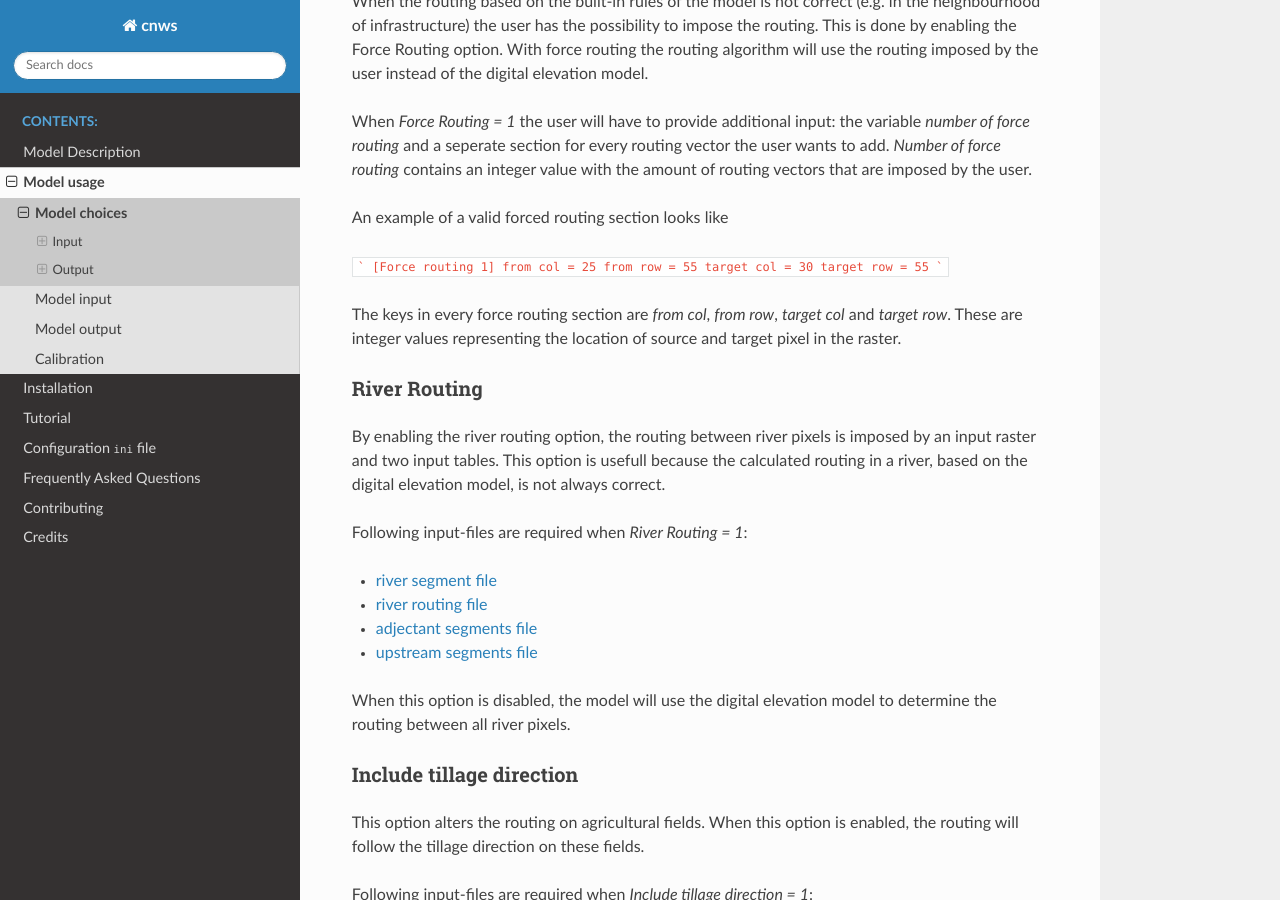
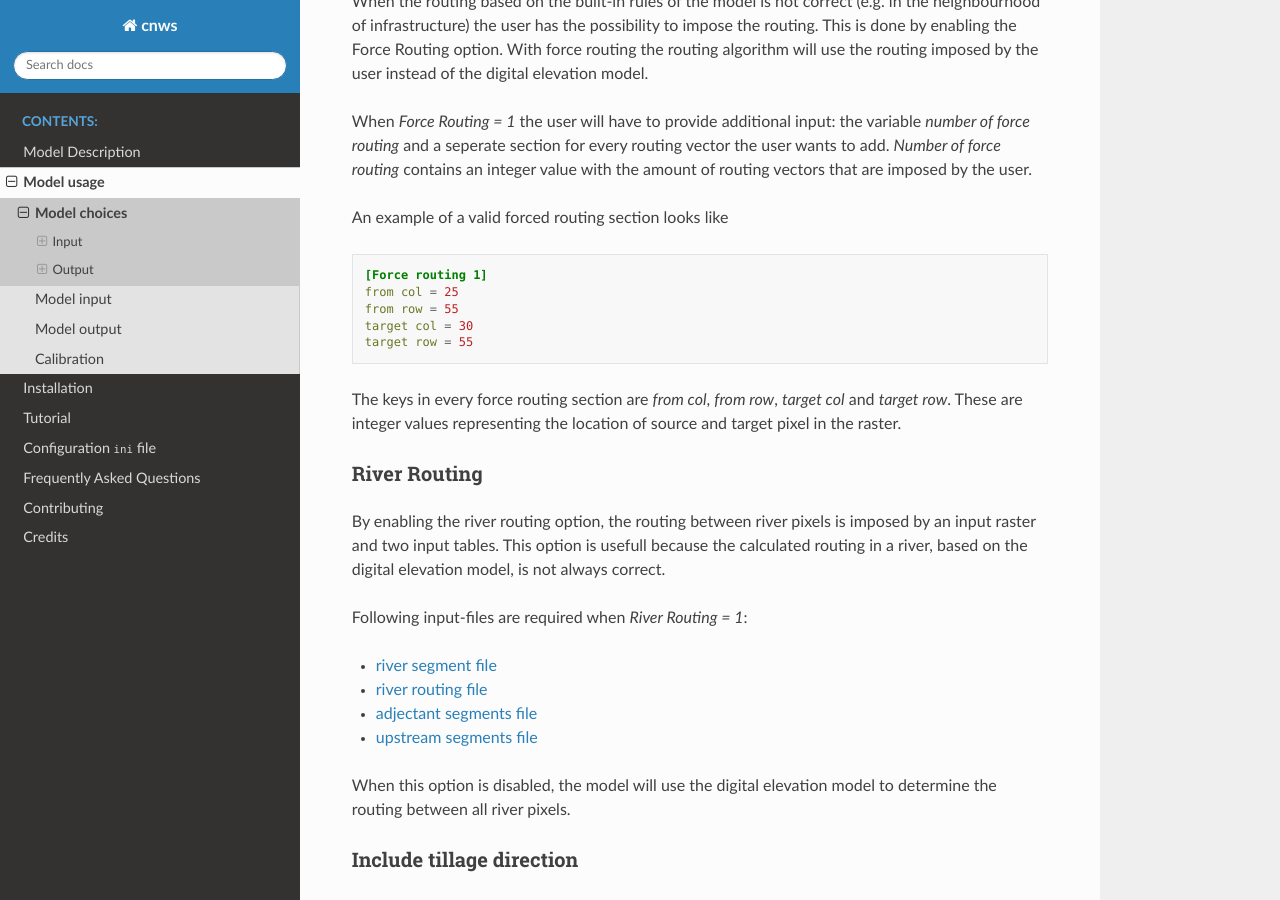
Before and after one commit to watem-sedem/watem-sedem, a Sphinx documentation site: the page built from docs/choices.rst, in a window 1280 px wide and 900 px high, scrolled down 5199 px. Built offline with Sphinx 7.4.7 and the Read the Docs theme 2.0.0, drawn with Linux system fonts in a browser that asks for light colours.

Commit message:
make code block of ini file for force routing

````diff
--- a/docs/choices.rst
+++ b/docs/choices.rst
@@ -289,13 +289,14 @@ value with the amount of routing vectors that are imposed by the user.
 
 An example of a valid forced routing section looks like
 
-```
-[Force routing 1]
-from col = 25
-from row = 55
-target col = 30
-target row = 55
-```
+.. code-block:: ini
+
+    [Force routing 1]
+    from col = 25
+    from row = 55
+    target col = 30
+    target row = 55
+
 
 The keys in every force routing section are `from col`, `from row`, `target col`
 and `target row`. These are integer values representing the location of source
````
